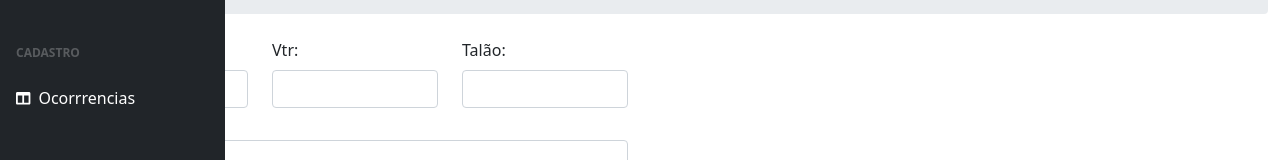
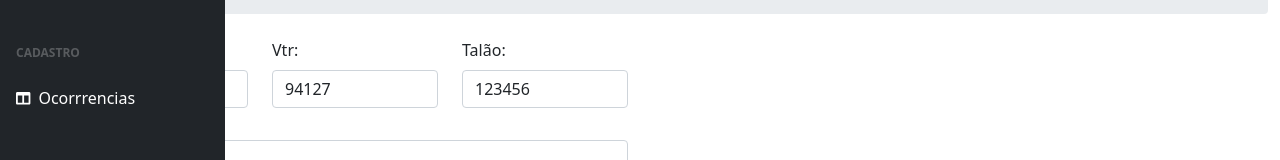
Before and after one commit to mendesvalentim/gcm, an Angular app in the folder ocorrencias-app/: page /ocorrencias-form in a window 1280 px wide. Shown: the part 146-306 px from the top of the page. Built offline with nearby package versions, Linux system fonts and the light colour scheme.

Commit message:
Criando e injetando o servico de

```diff
--- /dev/null
+++ b/ocorrencias-app/src/app/ocorrencias.service.ts
@@ -0,0 +1,18 @@
+import { Injectable } from '@angular/core';
+import { Ocorrencia } from './ocorrencias/ocorrencias';
+
+@Injectable({
+  providedIn: 'root'
+})
+export class OcorrenciasService {
+
+  constructor() { }
+
+  getOcorrencia() : Ocorrencia{
+    let ocorrencia: Ocorrencia = new Ocorrencia;
+    ocorrencia.dataOcorrencia = '123456';
+    ocorrencia.viatura = '94127';
+    ocorrencia.numeroTalao = 123456;
+    return ocorrencia;
+  }
+}
--- a/ocorrencias-app/src/app/ocorrencias/ocorrencias-form/ocorrencias-form.component.ts
+++ b/ocorrencias-app/src/app/ocorrencias/ocorrencias-form/ocorrencias-form.component.ts
@@ -1,5 +1,6 @@
 import { Component, OnInit } from '@angular/core';
 import { Ocorrencia } from '../ocorrencias';
+import { OcorrenciasService } from '../../ocorrencias.service';
 
 @Component({
   selector: 'app-ocorrenciasform',
@@ -10,9 +11,8 @@ export class OcorrenciasformComponent implements OnInit {
 
   ocorrencia: Ocorrencia;
 
-  constructor() {
-    this.ocorrencia =new Ocorrencia();
-
+  constructor( private service: OcorrenciasService) {
+    this.ocorrencia = service.getOcorrencia();
   }
 
   ngOnInit(): void {
```
Also changed, not shown: ocorrencias-app/src/app/app.module.ts (+5 -2 lines).
